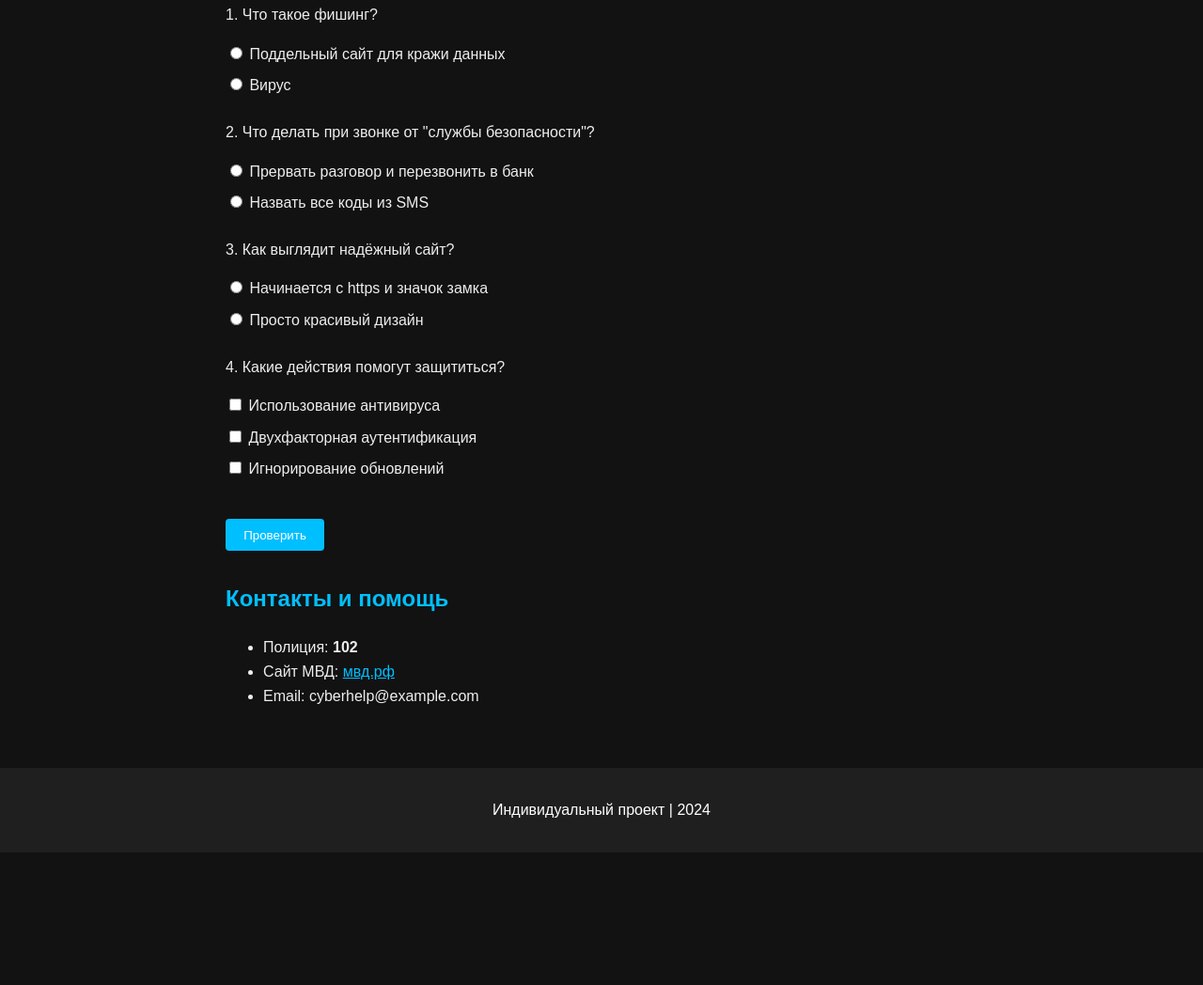
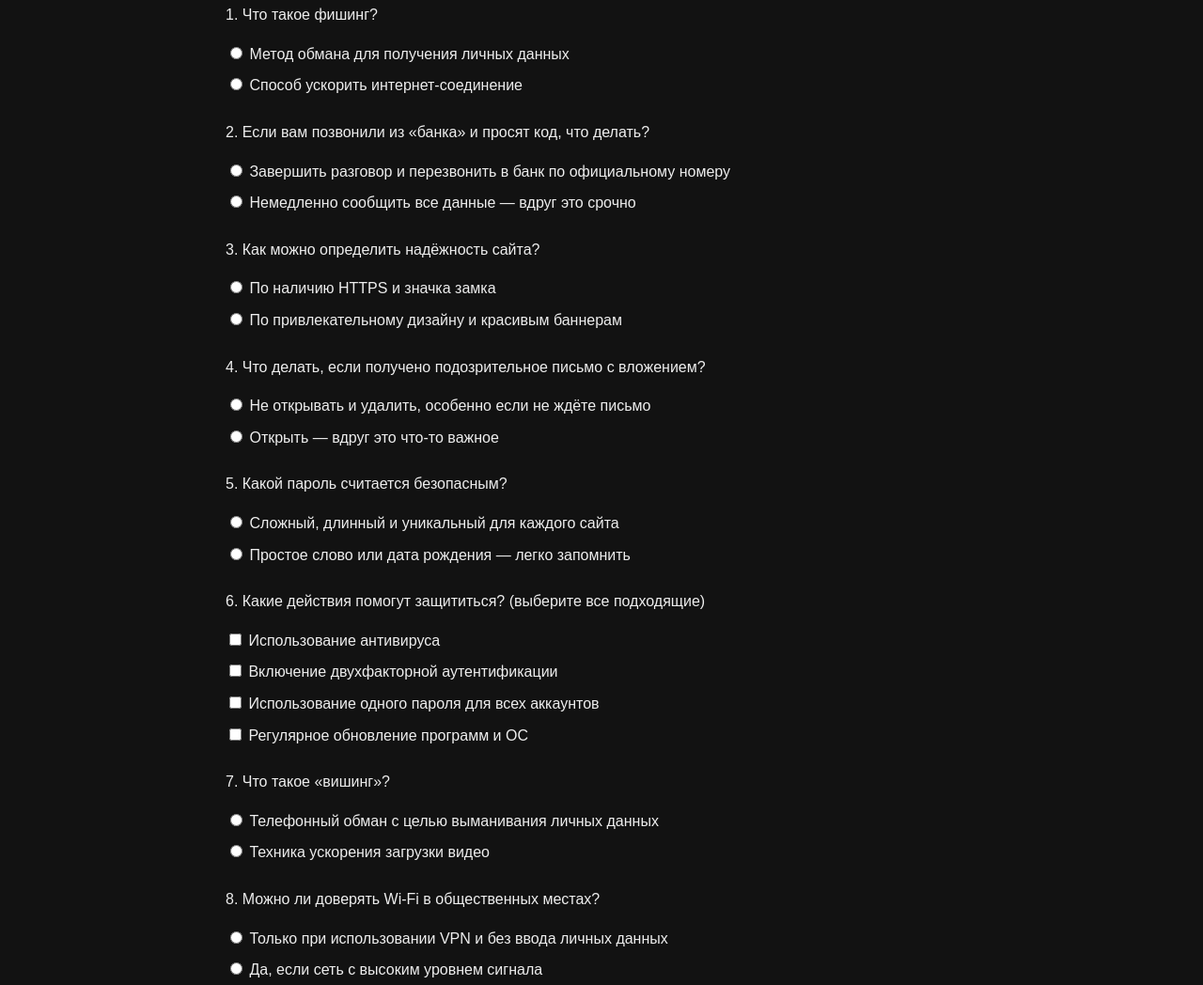
Before and after one commit to ivanurlanov/ivan, a plain HTML site: page index.html in a window 1280 px wide. Shown: the part 1196-2244 px from the top of the page at 94% size. Before the commit the page ends 2103 px from the top, so only its background shows below. Drawn offline with Linux system fonts and the light colour scheme.

Commit message:
Update index.html

```diff
--- a/index.html
+++ b/index.html
@@ -132,25 +132,54 @@
   <form id="quizForm">
     <div class="question">
       <p>1. Что такое фишинг?</p>
-        <label><input type="radio" name="q1" value="b"> Поддельный сайт для кражи данных</label>
-        <label><input type="radio" name="q1" value="a"> Вирус</label>
+      <label><input type="radio" name="q1" value="b"> Метод обмана для получения личных данных</label>
+      <label><input type="radio" name="q1" value="a"> Способ ускорить интернет-соединение</label>
     </div>
+
     <div class="question">
-        <p>2. Что делать при звонке от "службы безопасности"?</p>
-        <label><input type="radio" name="q2" value="b"> Прервать разговор и перезвонить в банк</label>
-        <label><input type="radio" name="q2" value="a"> Назвать все коды из SMS</label>
+      <p>2. Если вам позвонили из «банка» и просят код, что делать?</p>
+      <label><input type="radio" name="q2" value="b"> Завершить разговор и перезвонить в банк по официальному номеру</label>
+      <label><input type="radio" name="q2" value="a"> Немедленно сообщить все данные — вдруг это срочно</label>
     </div>
+
     <div class="question">
-        <p>3. Как выглядит надёжный сайт?</p>
-        <label><input type="radio" name="q3" value="b"> Начинается с https и значок замка</label>
-        <label><input type="radio" name="q3" value="a"> Просто красивый дизайн</label>
+      <p>3. Как можно определить надёжность сайта?</p>
+      <label><input type="radio" name="q3" value="b"> По наличию HTTPS и значка замка</label>
+      <label><input type="radio" name="q3" value="a"> По привлекательному дизайну и красивым баннерам</label>
     </div>
+
     <div class="question">
-        <p>4. Какие действия помогут защититься?</p>
-        <label><input type="checkbox" name="q4" value="1"> Использование антивируса</label>
-        <label><input type="checkbox" name="q4" value="1"> Двухфакторная аутентификация</label>
-        <label><input type="checkbox" name="q4" value="0"> Игнорирование обновлений</label>
+      <p>4. Что делать, если получено подозрительное письмо с вложением?</p>
+      <label><input type="radio" name="q4" value="b"> Не открывать и удалить, особенно если не ждёте письмо</label>
+      <label><input type="radio" name="q4" value="a"> Открыть — вдруг это что-то важное</label>
     </div>
+
+    <div class="question">
+      <p>5. Какой пароль считается безопасным?</p>
+      <label><input type="radio" name="q5" value="b"> Сложный, длинный и уникальный для каждого сайта</label>
+      <label><input type="radio" name="q5" value="a"> Простое слово или дата рождения — легко запомнить</label>
+    </div>
+
+    <div class="question">
+      <p>6. Какие действия помогут защититься? (выберите все подходящие)</p>
+      <label><input type="checkbox" name="q6" value="1"> Использование антивируса</label>
+      <label><input type="checkbox" name="q6" value="1"> Включение двухфакторной аутентификации</label>
+      <label><input type="checkbox" name="q6" value="0"> Использование одного пароля для всех аккаунтов</label>
+      <label><input type="checkbox" name="q6" value="1"> Регулярное обновление программ и ОС</label>
+    </div>
+
+    <div class="question">
+      <p>7. Что такое «вишинг»?</p>
+      <label><input type="radio" name="q7" value="b"> Телефонный обман с целью выманивания личных данных</label>
+      <label><input type="radio" name="q7" value="a"> Техника ускорения загрузки видео</label>
+    </div>
+
+    <div class="question">
+      <p>8. Можно ли доверять Wi-Fi в общественных местах?</p>
+      <label><input type="radio" name="q8" value="b"> Только при использовании VPN и без ввода личных данных</label>
+      <label><input type="radio" name="q8" value="a"> Да, если сеть с высоким уровнем сигнала</label>
+    </div>
+
     <button type="button" onclick="checkAnswers()">Проверить</button>
     <div id="result"></div>
   </form>
```
Lines whose indentation alone changed are shown as unchanged.
